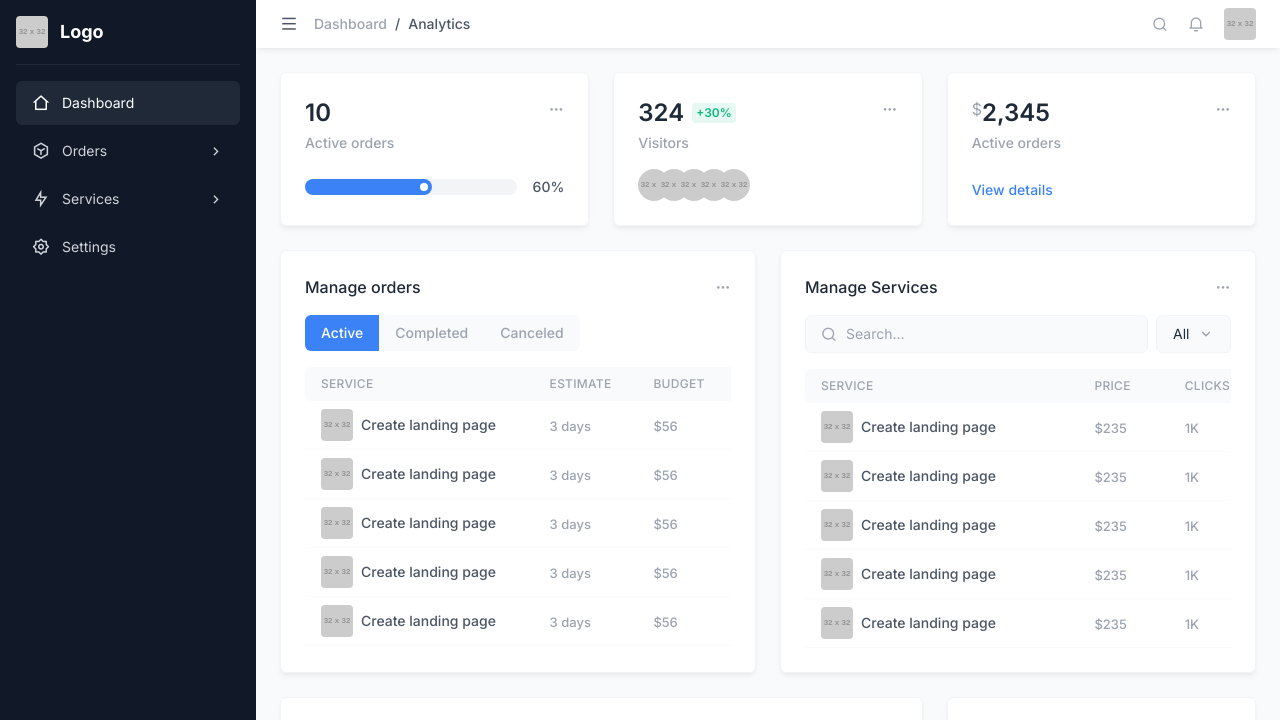
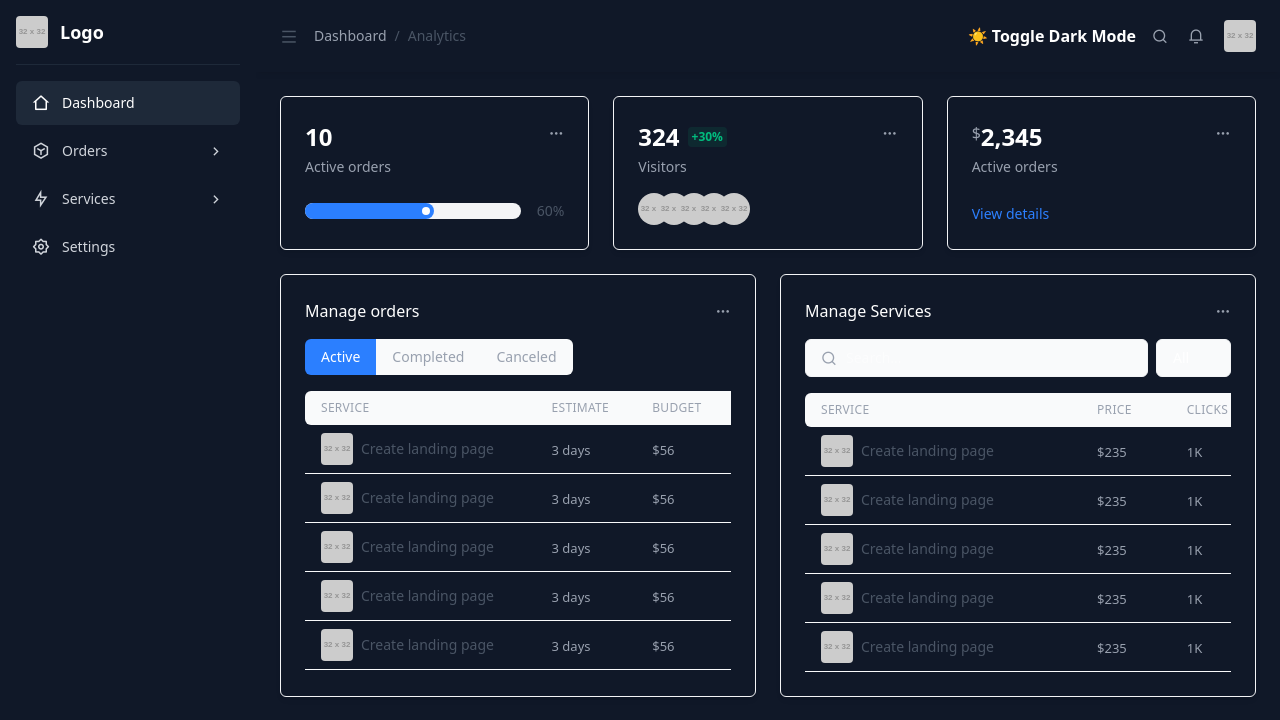
Before and after one commit to fajarnurwahid/dashboard-tailwindcss, a website: page index.html in a window 1280 px wide. Shown: the top 720 px of the page. Drawn offline with nearby package versions, Linux system fonts and the light colour scheme; placeholder pictures from the web are drawn by us.

Commit message:
Tailwind4_darkmode

```diff
--- a/index.html
+++ b/index.html
@@ -1,5 +1,5 @@
 <!DOCTYPE html>
-<html lang="en">
+<html lang="en" class="dark">
 <head>
     <meta charset="UTF-8">
     <meta name="viewport" content="width=device-width, initial-scale=1.0">
@@ -7,10 +7,10 @@
     <link rel="stylesheet" href="dist/css/style.css">
     <title>Dashboard</title>
 </head>
-<body class="text-gray-800 font-inter">
+<body class="dark:bg-gray-900 dark:text-white text-gray-800 font-inter">
 
     <!-- start: Sidebar -->
-    <div class="fixed left-0 top-0 w-64 h-full bg-gray-900 p-4 z-50 sidebar-menu transition-transform">
+    <div class="dark:bg-gray-900 dark:text-white fixed left-0 top-0 w-64 h-full bg-gray-900 p-4 z-50 sidebar-menu transition-transform">
         <a href="#" class="flex items-center pb-4 border-b border-b-gray-800">
             <img src="https://placehold.co/32x32" alt="" class="w-8 h-8 rounded object-cover">
             <span class="text-lg font-bold text-white ml-3">Logo</span>
@@ -60,12 +60,12 @@
             </li>
         </ul>
     </div>
-    <div class="fixed top-0 left-0 w-full h-full bg-black/50 z-40 md:hidden sidebar-overlay"></div>
+    <div class="dark:bg-gray-900 dark:text-white fixed top-0 left-0 w-full h-full bg-black/50 z-40 md:hidden sidebar-overlay"></div>
     <!-- end: Sidebar -->
 
     <!-- start: Main -->
-    <main class="w-full md:w-[calc(100%-256px)] md:ml-64 bg-gray-50 min-h-screen transition-all main">
-        <div class="py-2 px-6 bg-white flex items-center shadow-md shadow-black/5 sticky top-0 left-0 z-30">
+    <main class="dark:bg-gray-900 dark:text-white w-full md:w-[calc(100%-256px)] md:ml-64 bg-gray-50 min-h-screen transition-all main">
+        <div class="dark:bg-gray-900 dark:text-white py-2 px-6 bg-white flex items-center shadow-md shadow-black/5 sticky top-0 left-0 z-30">
             <button type="button" class="text-lg text-gray-600 sidebar-toggle">
                 <i class="ri-menu-line"></i>
             </button>
@@ -77,6 +77,12 @@
                 <li class="text-gray-600 mr-2 font-medium">Analytics</li>
             </ul>
             <ul class="ml-auto flex items-center">
+                <button
+                id="toggleDarkMode"
+                class="px-2 py-4 dark:bg-gray-900 dark:text-white font-semibold hover:text-green-500 transition duration-300"
+                >
+                ☀️ Toggle Dark Mode
+                </button>
                 <li class="mr-1 dropdown">
                     <button type="button" class="dropdown-toggle text-gray-400 w-8 h-8 rounded flex items-center justify-center hover:bg-gray-50 hover:text-gray-600">
                         <i class="ri-search-line"></i>
@@ -292,9 +298,9 @@
                 </li>
             </ul>
         </div>
-        <div class="p-6">
-            <div class="grid grid-cols-1 md:grid-cols-2 lg:grid-cols-3 gap-6 mb-6">
-                <div class="bg-white rounded-md border border-gray-100 p-6 shadow-md shadow-black/5">
+        <div class="dark:bg-gray-900 dark:text-white p-6">
+            <div class="dark:bg-gray-900 dark:text-white grid grid-cols-1 md:grid-cols-2 lg:grid-cols-3 gap-6 mb-6">
+                <div class="dark:bg-gray-900 dark:text-white bg-white rounded-md border border-gray-100 p-6 shadow-md shadow-black/5">
                     <div class="flex justify-between mb-6">
                         <div>
                             <div class="text-2xl font-semibold mb-1">10</div>
@@ -324,7 +330,7 @@
                         <span class="text-sm font-medium text-gray-600 ml-4">60%</span>
                     </div>
                 </div>
-                <div class="bg-white rounded-md border border-gray-100 p-6 shadow-md shadow-black/5">
+                <div class="dark:bg-gray-900 dark:text-white bg-white rounded-md border border-gray-100 p-6 shadow-md shadow-black/5">
                     <div class="flex justify-between mb-4">
                         <div>
                             <div class="flex items-center mb-1">
@@ -356,7 +362,7 @@
                         <img src="https://placehold.co/32x32" alt="" class="w-8 h-8 rounded-full object-cover block -ml-3">
                     </div>
                 </div>
-                <div class="bg-white rounded-md border border-gray-100 p-6 shadow-md shadow-black/5">
+                <div class="dark:bg-gray-900 dark:text-white bg-white rounded-md border border-gray-100 p-6 shadow-md shadow-black/5">
                     <div class="flex justify-between mb-6">
                         <div>
                             <div class="text-2xl font-semibold mb-1"><span class="text-base font-normal text-gray-400 align-top">&dollar;</span>2,345</div>
@@ -381,7 +387,7 @@
                 </div>
             </div>
             <div class="grid grid-cols-1 lg:grid-cols-2 gap-6 mb-6">
-                <div class="bg-white border border-gray-100 shadow-md shadow-black/5 p-6 rounded-md">
+                <div class="dark:bg-gray-900 dark:text-white bg-white border border-gray-100 shadow-md shadow-black/5 p-6 rounded-md">
                     <div class="flex justify-between mb-4 items-start">
                         <div class="font-medium">Manage orders</div>
                         <div class="dropdown">
@@ -698,7 +704,7 @@
                         </table>
                     </div>
                 </div>
-                <div class="bg-white border border-gray-100 shadow-md shadow-black/5 p-6 rounded-md">
+                <div class="dark:bg-gray-900 dark:text-white bg-white border border-gray-100 shadow-md shadow-black/5 p-6 rounded-md">
                     <div class="flex justify-between mb-4 items-start">
                         <div class="font-medium">Manage Services</div>
                         <div class="dropdown">
@@ -892,7 +898,7 @@
                 </div>
             </div>
             <div class="grid grid-cols-1 lg:grid-cols-3 gap-6 mb-6">
-                <div class="bg-white border border-gray-100 shadow-md shadow-black/5 p-6 rounded-md lg:col-span-2">
+                <div class="dark:bg-gray-900 dark:text-white bg-white border border-gray-100 shadow-md shadow-black/5 p-6 rounded-md lg:col-span-2">
                     <div class="flex justify-between mb-4 items-start">
                         <div class="font-medium">Order Statistics</div>
                         <div class="dropdown">
@@ -937,7 +943,7 @@
                         <canvas id="order-chart"></canvas>
                     </div>
                 </div>
-                <div class="bg-white border border-gray-100 shadow-md shadow-black/5 p-6 rounded-md">
+                <div class="dark:bg-gray-900 dark:text-white bg-white border border-gray-100 shadow-md shadow-black/5 p-6 rounded-md">
                     <div class="flex justify-between mb-4 items-start">
                         <div class="font-medium">Earnings</div>
                         <div class="dropdown">
--- a/src/css/input.css
+++ b/src/css/input.css
@@ -1,8 +1,8 @@
 @import url('https://fonts.googleapis.com/css2?family=Inter:wght@100;200;300;400;500;600;700;800;900&display=swap');
 
-@tailwind base;
-@tailwind components;
-@tailwind utilities;
+@import "tailwindcss";
+
+@custom-variant dark (&:where(.dark, .dark *));
 
 .notification-tab > .active {
     @apply text-blue-500 border-b-blue-500 hover:text-blue-500;
```
Also changed, not shown: package.json (+5 -2 lines), dist/css/style.css, dist/js/script.js, 1 other file.
